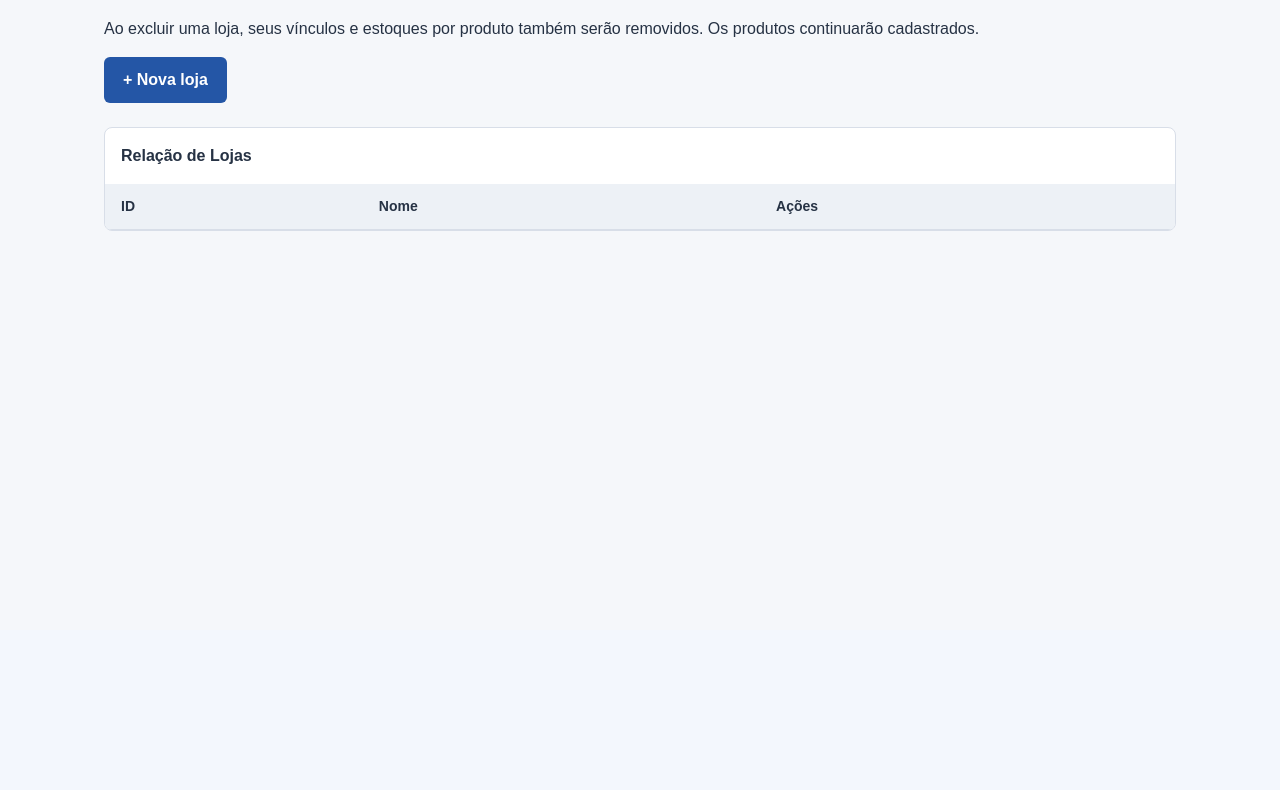
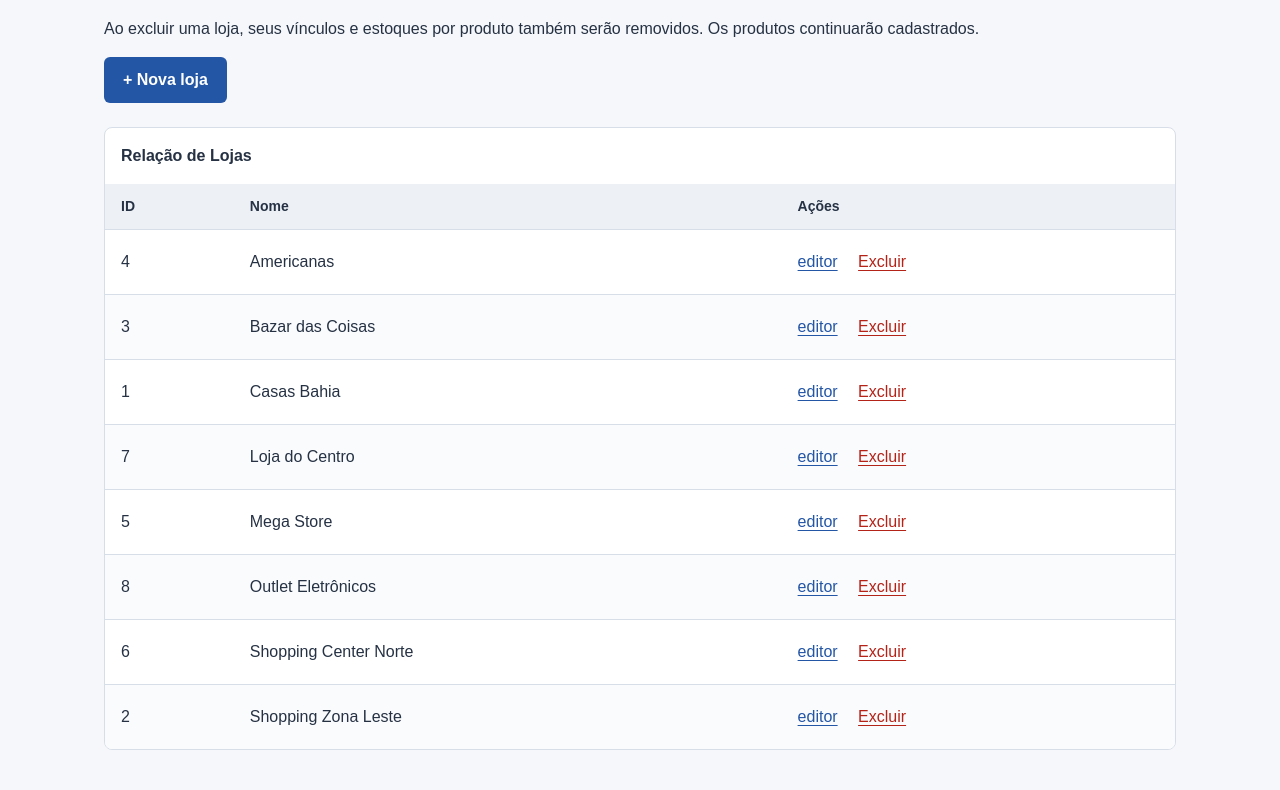
Before and after one commit to Marcel-A-S/flybynight-site-marcelo, a PHP site: page /lojas/listar.php in a window 1280 px wide. Shown: the part 170-960 px from the top of the page. Before the commit the page ends 401 px from the top, so only its background shows below. Run offline with PHP 8.4, Linux system fonts and the light colour scheme; data comes from the database, SQL or seed files in the repository; lists and menus that the app fills with data are empty.

Commit message:
adicionando  todas as lojas

```diff
--- a/lojas/listar.php
+++ b/lojas/listar.php
@@ -1,3 +1,18 @@
+<?php
+
+// lojas/listar.php
+
+// Importando o arquivo de funções crud para lojas
+require_once "../src/loja_crud.php";
+
+// Chamando a função (e passando os dados da conexão),  recebendo/guardando o array com os dados das lojas
+$lojas = buscarLojas($conexao);
+
+// apenas para teste
+// var_dump($lojas);
+
+?>
+
 <!DOCTYPE html>
 <html lang="pt-br">
 
@@ -27,10 +42,32 @@
                         <th scope="col">ID</th>
                         <th scope="col">Nome</th>
                         <th scope="col">Ações</th>
+
                     </tr>
                 </thead>
                 <tbody>
+
                     <!-- Aqui serão geradas as linhas com os dados e as ações Editar e Excluir de cada registro. -->
+                    <?php foreach ($lojas as $loja): ?>
+                        <tr>
+                            <!-- id -->
+                            <td> <?=  $loja ["id"] ?> </td>
+
+                            <!-- nome -->
+                            <td>  <?=  $loja ["nome"]  ?> </td>
+
+
+                    <td>
+                            <!-- link editar -->
+                                <a href="editar.php?id=<?= $loja["id"] ?>">editor</a>
+
+                                <!-- link excluir -->
+                                <a href="excluir.php?id=<?= $loja["id"] ?>" class="excluir">Excluir</a>
+                            </td>
+
+                        </tr>
+                    <?php endforeach; ?>
+
                 </tbody>
             </table>
         </div>
--- a/src/fornecedor_crud.php
+++ b/src/fornecedor_crud.php
@@ -8,7 +8,7 @@ require_once "conecta.php";
 function buscarFornecedores(PDO $conexao): array
 {
 
-    // MOntando um comando SQL para a consulta
+    // Montando um comando SQL para a consulta
     $sql = "SELECT * FROM fornecedores ORDER BY nome";
 
     // Execultar o comando e guardando o resultado da consulta
--- /dev/null
+++ b/src/loja_crud.php
@@ -0,0 +1,19 @@
+<?php
+
+// src/loja_crud.php
+
+require_once "conecta.php";
+
+// buscar lojas
+function buscarLojas(PDO $conexao): array
+{
+
+    // Montando um comando SQL para a consulta
+    $sql = "SELECT * FROM lojas ORDER BY nome";
+
+    // Execultar o comando e guardando o resultado da consulta
+    $consulta = $conexao->query($sql);
+
+    // Retornando o resultado como um array associativo
+    return $consulta->fetchAll();
+}
```
